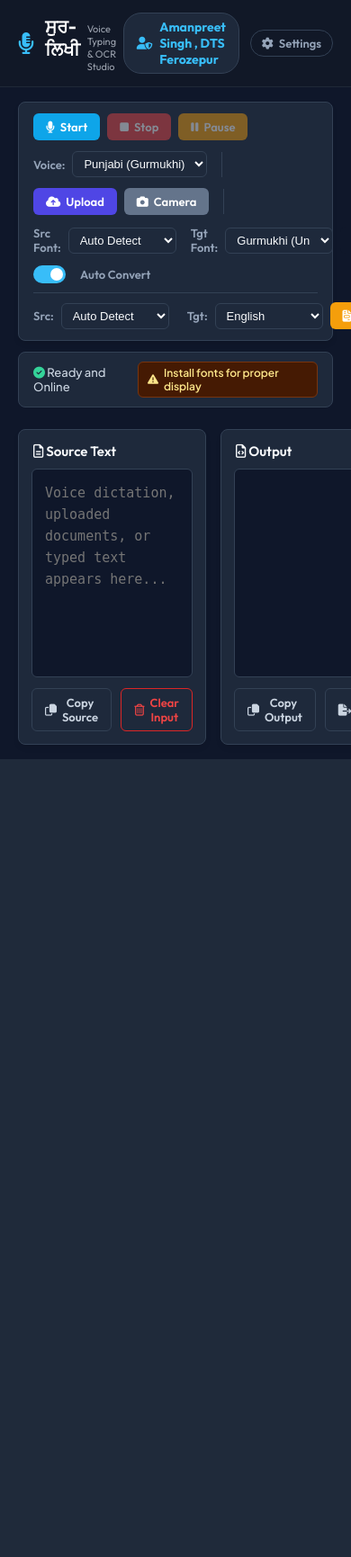
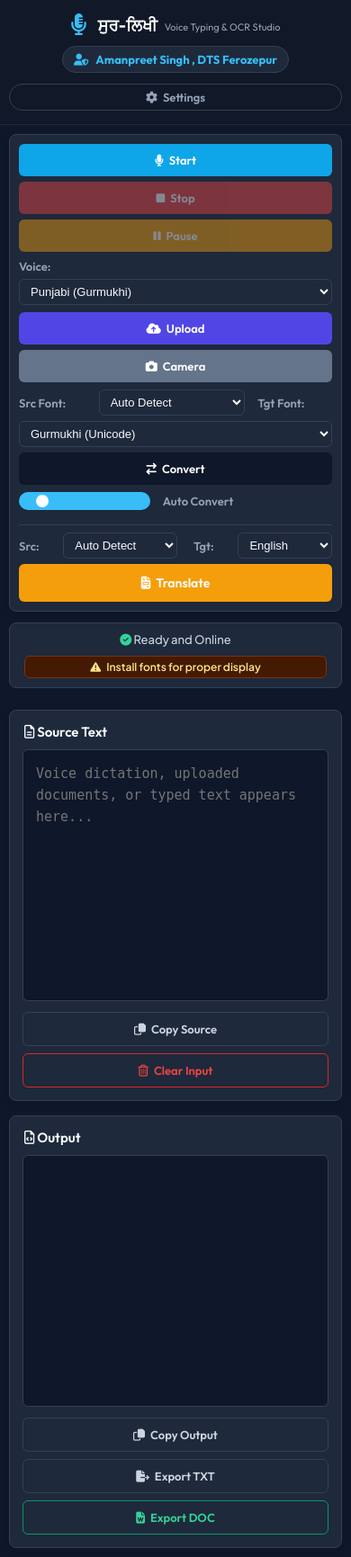
Before and after one commit to amanbhullar88/punjabi-ocr-studio, a Flask app: page / in a window 390 px wide. Shown: the whole page at 90% size. Before the commit the page ends 844 px from the top, so only its background shows below. Run offline with Flask 3, Linux system fonts and the light colour scheme.

Commit message:
Add files via upload

```diff
--- a/static/css/style.css
+++ b/static/css/style.css
@@ -687,3 +687,143 @@ input:checked + .slider:before {
 .free-key-link:hover {
     color: #7dd3fc;
 }
+
+/* ----------------------------------------------------
+   Mobile Responsiveness (max-width: 768px)
+------------------------------------------------------- */
+@media (max-width: 768px) {
+    /* 1. Body and Container */
+    body {
+        height: auto;
+        overflow-y: auto;
+    }
+
+    .app-container {
+        height: auto;
+    }
+
+    .studio-main-content {
+        height: auto;
+        padding: 10px;
+        overflow: visible;
+    }
+
+    /* 2. Top Bar Header Layout */
+    .studio-top-bar {
+        flex-direction: column;
+        gap: 12px;
+        align-items: center;
+        text-align: center;
+        padding: 15px 10px;
+    }
+
+    .header-left h1 {
+        font-size: 18px;
+    }
+
+    .header-right {
+        width: 100%;
+        justify-content: center;
+        flex-wrap: wrap;
+        gap: 10px;
+    }
+
+    .user-credit {
+        font-size: 13px;
+        padding: 6px 12px;
+    }
+
+    /* 3. Control Panel Toolbar */
+    .studio-header {
+        padding: 10px;
+    }
+
+    .toolbar-row {
+        flex-direction: column;
+        align-items: stretch;
+        gap: 8px;
+    }
+
+    .toolbar-row.row-second {
+        margin-top: 8px;
+        padding-top: 8px;
+    }
+
+    .toolbar-group {
+        width: 100%;
+        flex-wrap: wrap;
+        justify-content: space-between;
+        gap: 6px;
+    }
+
+    .toolbar-group > * {
+        flex-grow: 1;
+    }
+
+    .form-select, .form-control {
+        width: 100% !important;
+        max-width: none !important;
+    }
+
+    .w-auto-select {
+        width: auto !important;
+    }
+
+    .btn {
+        width: 100%;
+        justify-content: center;
+        padding: 10px;
+        font-size: 13px;
+    }
+
+    /* Make Translate button big and full width */
+    #translateBtn {
+        width: 100% !important;
+        padding: 12px !important;
+        font-size: 14px !important;
+    }
+
+    .vertical-separator {
+        display: none;
+    }
+
+    /* 4. Status Bar and Warnings */
+    .status-banner-bar {
+        flex-direction: column;
+        gap: 10px;
+        align-items: stretch;
+        text-align: center;
+    }
+
+    .status-left {
+        justify-content: center;
+    }
+
+    .warning-banner {
+        justify-content: center;
+        width: 100%;
+    }
+
+    /* 5. Workspace Columns (Stack them vertically!) */
+    .studio-workspace {
+        flex-direction: column;
+        height: auto;
+        gap: 16px;
+    }
+
+    .workspace-column {
+        width: 100%;
+        height: auto;
+        min-height: 380px;
+    }
+
+    .workspace-column textarea, .rich-textarea {
+        min-height: 280px !important;
+        height: 280px !important;
+    }
+
+    .column-footer {
+        flex-direction: column;
+        gap: 8px;
+    }
+}
```
